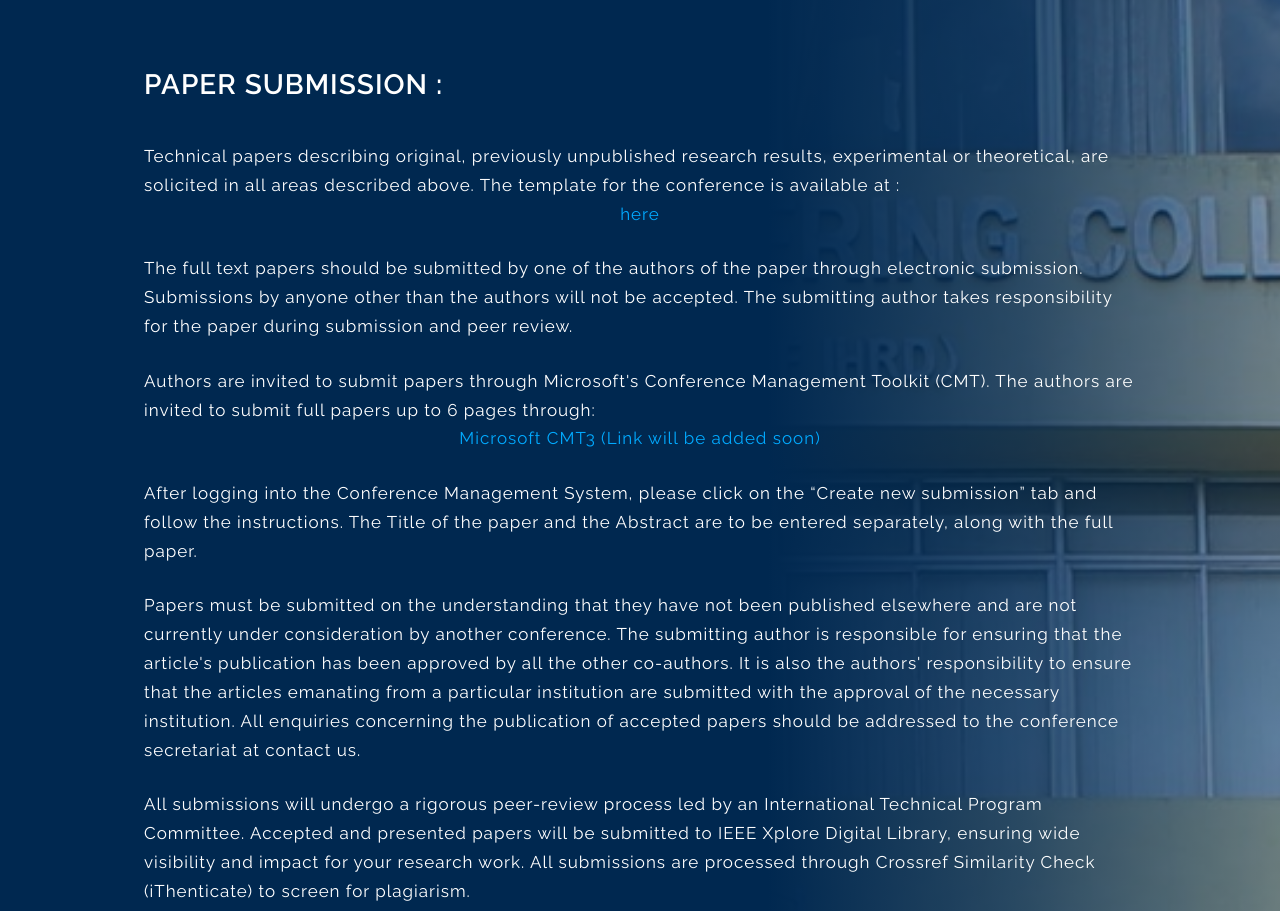
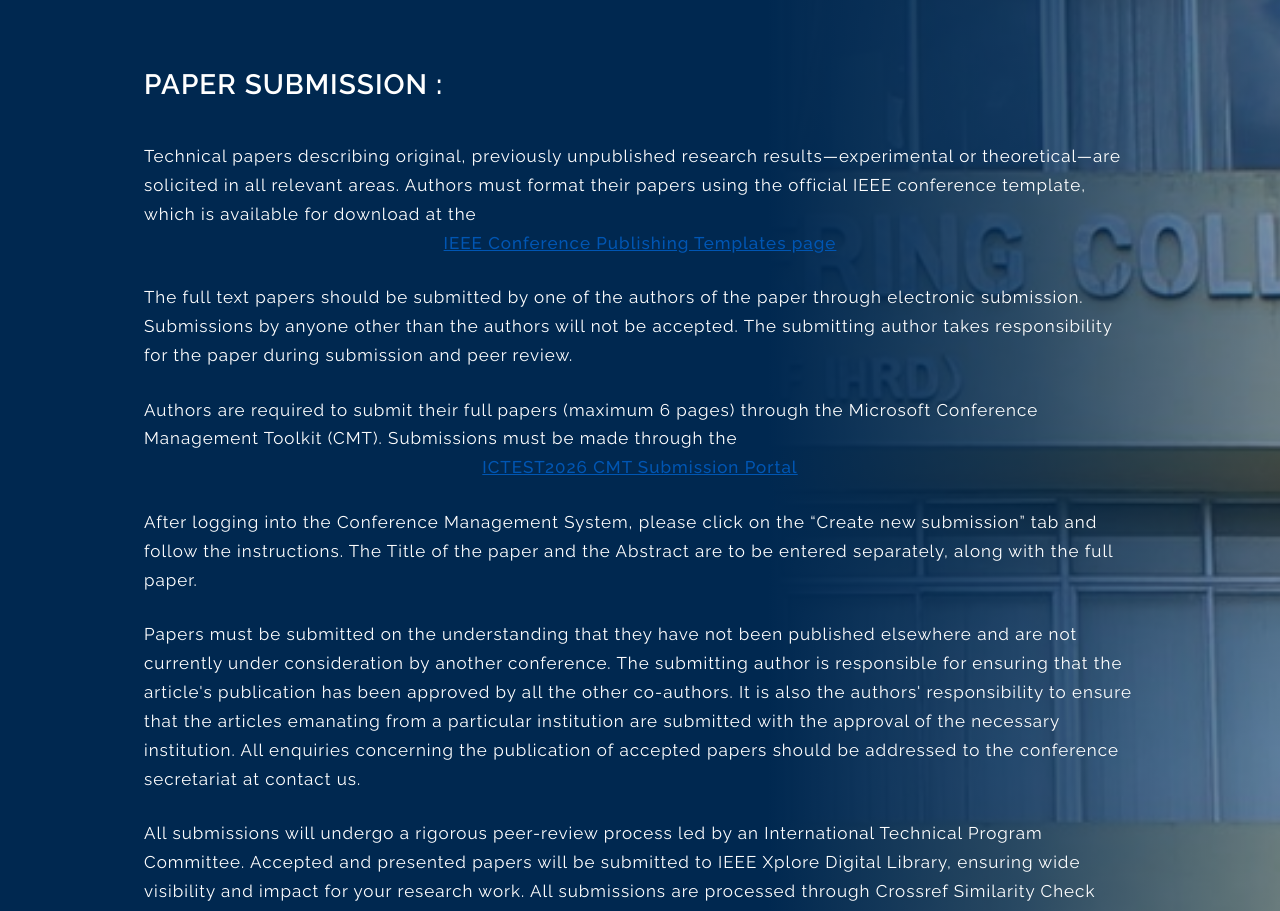
Before and after one commit to n1ved/ictest26, a React (Vite) app: page /guidelines in a window 1280 px wide. Shown: the part 1300-2211 px from the top of the page. Built offline with nearby package versions, Linux system fonts and the light colour scheme; no server answers.

Commit message:
updated cmt3 link

```diff
--- a/src/paperSharing/PaperSharing.css
+++ b/src/paperSharing/PaperSharing.css
@@ -1,6 +1,19 @@
 .paper-sharing{
     align-items: flex-start !important;
     padding-left: 9rem;
+}
+
+.blue-link {
+    color: #0056b3 !important;  /* Force blue color regardless of context */
+    text-decoration: underline;
+    font-weight: 500;
+    padding: 0 2px;
+    transition: color 0.3s ease, text-decoration 0.3s ease;
+}
+
+.blue-link:hover {
+    color: #003d82;
+    text-decoration: none;
 }
 
 @media (max-width:680px) {
@@ -17,8 +30,8 @@
     p{
         display: block;
     }
-    a{
-        color: white;
+    .blue-link {
+        color: #0056b3 !important;
     }
 
 
--- a/src/paperSharing/PaperSharing.jsx
+++ b/src/paperSharing/PaperSharing.jsx
@@ -5,13 +5,16 @@ const PaperSharing = () => {
         <div className='sharing'>
             <h2 className='paper-sharing'>Paper Submission : </h2>
             <p>
-                Technical papers describing original, previously unpublished research results, experimental or theoretical, are solicited in all areas described above. The template for the conference is available at :
-                <a href="https://www.ieee.org/conferences/publishing/templates.html" target='_blank'> here</a></p>
+                Technical papers describing original, previously unpublished research results—experimental or theoretical—are solicited in all relevant areas. Authors must format their papers using the official IEEE conference template, which is available for download at the{" "}
+                <a className="blue-link" href="https://www.ieee.org/conferences/publishing/templates.html" target="_blank" rel="noopener noreferrer">IEEE Conference Publishing Templates page</a>
+            </p>
             <p>
                 The full text papers should be submitted by one of the authors of the paper through electronic submission. Submissions by anyone other than the authors will not be accepted. The submitting author takes responsibility for the paper during submission and peer review.
             </p>
             <p>
-                Authors are invited to submit papers through Microsoft's Conference Management Toolkit (CMT). The authors are invited to submit full papers up to 6 pages through: <a href="#">Microsoft CMT3 (Link will be added soon)</a></p>
+                Authors are required to submit their full papers (maximum 6 pages) through the Microsoft Conference Management Toolkit (CMT). Submissions must be made through the{" "}
+                <a className="blue-link" href="https://cmt3.research.microsoft.com/ICTEST2026" target="_blank" rel="noopener noreferrer">ICTEST2026 CMT Submission Portal</a>
+            </p>
             <p> After logging into the Conference Management System, please click on the “Create new submission” tab and follow the instructions. The Title of the paper and the Abstract are to be entered separately, along with the full paper.
             </p>
             <p>
```
